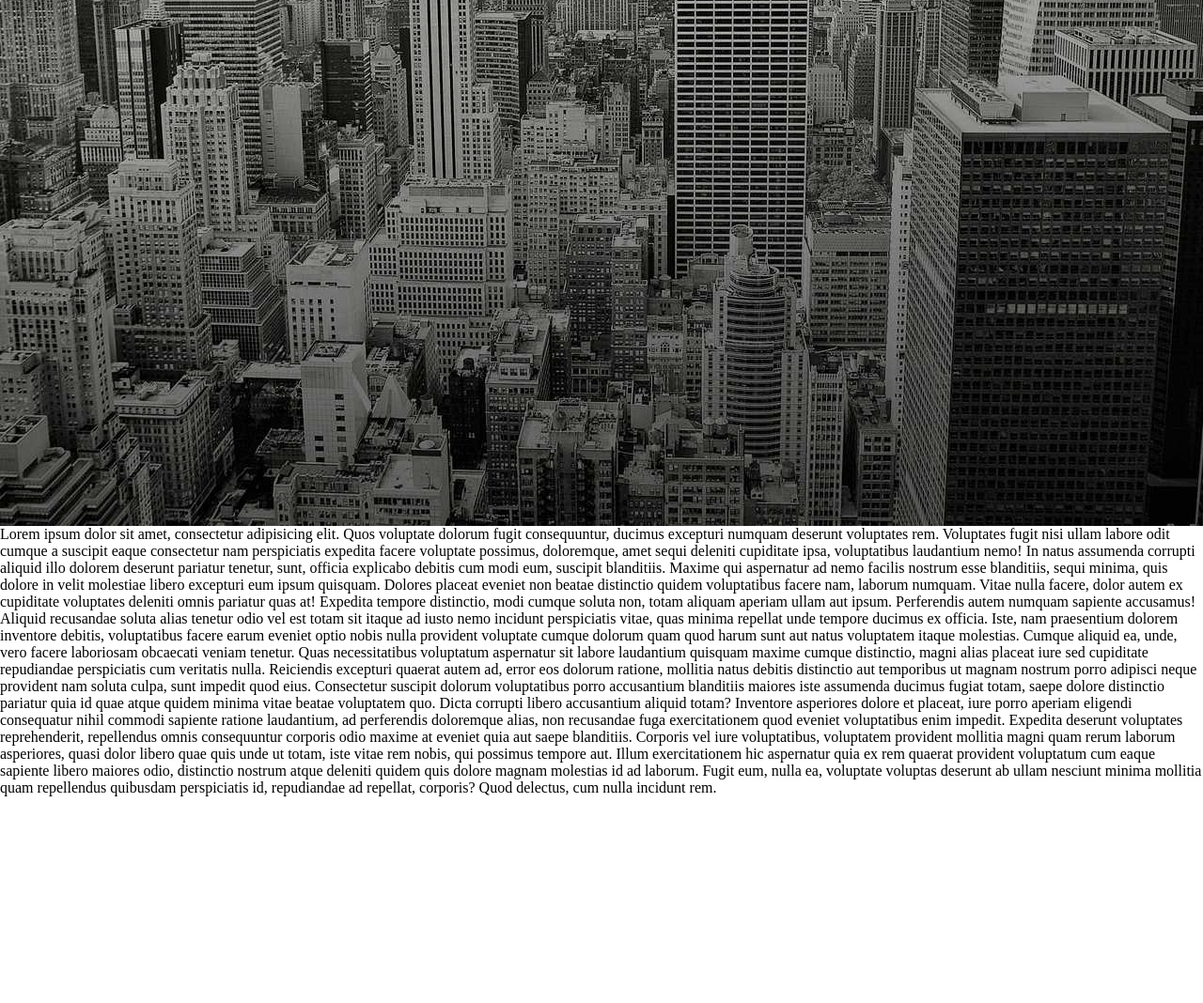
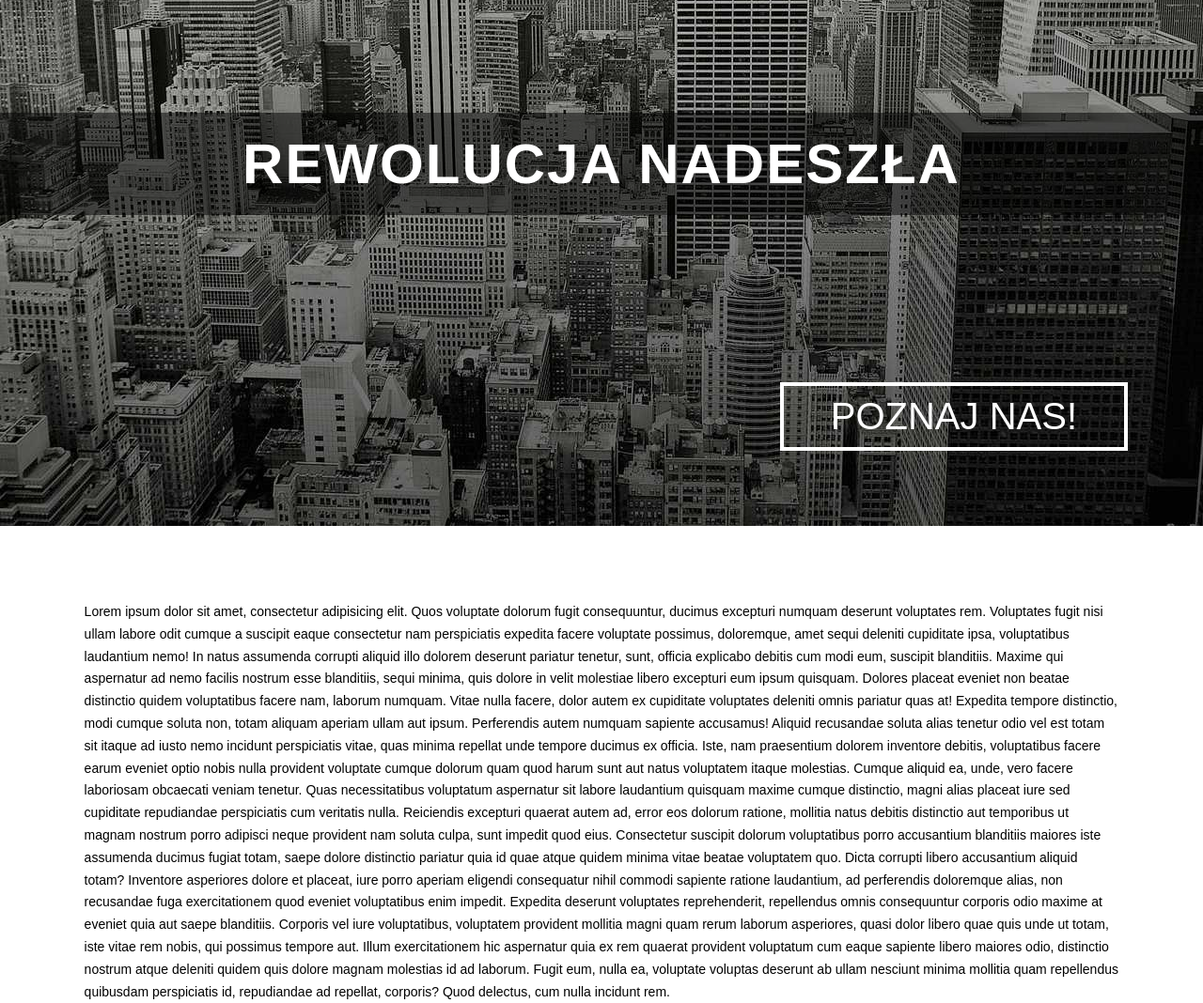
Before and after one commit to damian80/header, a plain HTML site: page index.html in a window 1280 px wide. Shown: the part 240-1308 px from the top of the page at 94% size. Before the commit the page ends 1088 px from the top, so only its background shows below. Drawn offline with Linux system fonts and the light colour scheme.

Commit message:
Add files via upload

```diff
--- a/style.css
+++ b/style.css
@@ -4,10 +4,70 @@
     box-sizing: border-box;
 }
 
+html {
+    font-family: arial;
+}
+
 header {
+    position: relative;
     height: 100vh;
     background-image: url(bg.jpg);
     background-attachment: fixed;
     background-position: center;
     background-repeat: no-repeat;
 }
+
+header>* {
+    position: absolute;
+}
+
+header img {
+    top: 30px;
+    left: 60px;
+}
+
+header h1 {
+    top: 45%;
+    font-size: 60px;
+    padding: 20px;
+    background-color: rgba(0, 0, 0, .5);
+    width: 100%;
+    text-align: center;
+    text-transform: uppercase;
+    color: white;
+    letter-spacing: 2px;
+}
+
+header button {
+    bottom: 80px;
+    right: 80px;
+    font-size: 40px;
+    padding: 10px 50px;
+    text-transform: uppercase;
+    background-color: transparent;
+    color: white;
+    border: solid 4px white;
+    transition: .3s;
+    outline: none;
+}
+
+header button:hover {
+    background-color: rgba(0, 0, 0, .5);
+    cursor: pointer;
+}
+
+section {
+    width: 86%;
+    margin: 80px auto 0;
+}
+
+section p {
+    line-height: 1.7;
+    font-size: 14px;
+}
+
+/* MEDIA */
+
+@media (max-width: 1024px) {
+    background-size: cover;
+}
```
